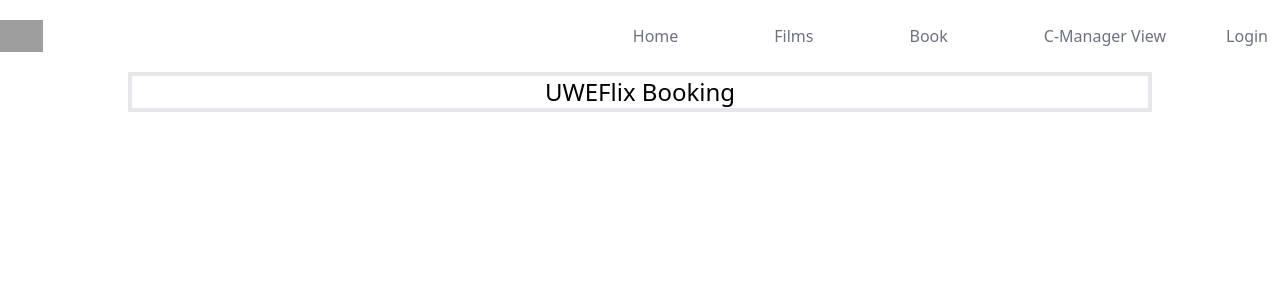
After one commit to JMoran1/DAESDgroup, a Django app: page /booking_start/ in a window 1280 px wide. The commit adds this page. Shown: the top 300 px of the page. Run offline with Django 4.2, Linux system fonts and the light colour scheme; some libraries are stand-ins or nearby versions; grey boxes are pictures that could not be loaded.

Commit message:
Adding booking page

```diff
--- a/UWEFlixApp/templates/UWEFlixApp/base.html
+++ b/UWEFlixApp/templates/UWEFlixApp/base.html
@@ -21,7 +21,7 @@
           <nav class="flex">
             <a class="px-12 py-2 text-gray-500 hover:text-black" href="#">Home</a>
             <a class="px-12 py-2 text-gray-500 hover:text-black" href="#">Films</a>
-            <a class="px-12 py-2 text-gray-500 hover:text-black" href="#">Book</a>
+            <a class="px-12 py-2 text-gray-500 hover:text-black" href="{% url 'booking_start' %}">Book</a>
             <a class="px-12 py-2 text-gray-500 hover:text-black" href="{% url 'cinema_manager_view' %} ">C-Manager View</a>
             <a class="px-3 py-2 text-gray-500 hover:text-black" href="{% url 'view_monthly_statement' %}">Login</a>
           </nav>
--- /dev/null
+++ b/UWEFlixApp/templates/UWEFlixApp/booking.html
@@ -0,0 +1,11 @@
+{% extends "UWEFlixApp/base.html" %}
+
+{% block content %}
+<div class="m-auto border-4 w-4/5" >
+
+    <h1 class="text-2xl text-center">UWEFlix Booking</h1>
+
+
+
+</div>
+{% endblock %}
--- a/UWEFlixApp/urls.py
+++ b/UWEFlixApp/urls.py
@@ -35,4 +35,5 @@ urlpatterns = [
     path("view_clubs/", club_list_view, name="view_clubs"),
     path("update_club/<int:pk>/", views.update_club, name="update_club"),
     path("delete_club/<int:pk>/", views.delete_club, name="delete_club"),
+    path("booking_start/", views.booking_start, name="booking_start"),
 ]
--- a/UWEFlixApp/views.py
+++ b/UWEFlixApp/views.py
@@ -9,6 +9,9 @@ def home(request):
 
 def cinema_manager_view(request):
     return render(request, "UWEFlixApp/cmanager.html")
+
+def booking_start(request):
+    return render(request, "UWEFlixApp/booking.html")
 
 def delete_movie(request, pk):
     movie = Movie.objects.get(pk=pk)
```
